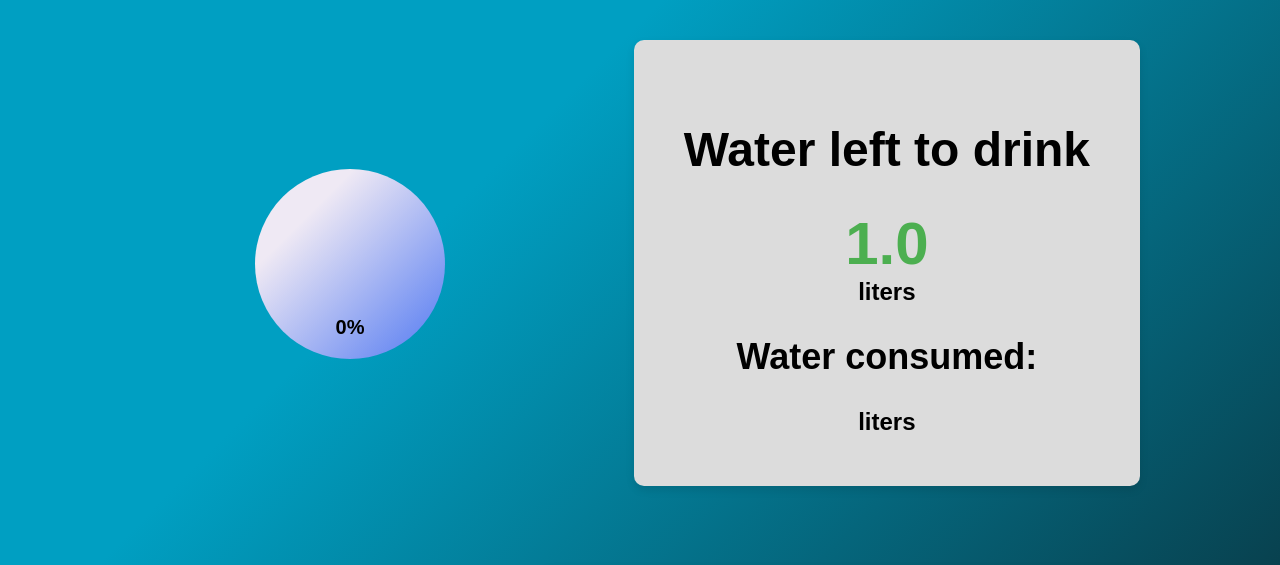
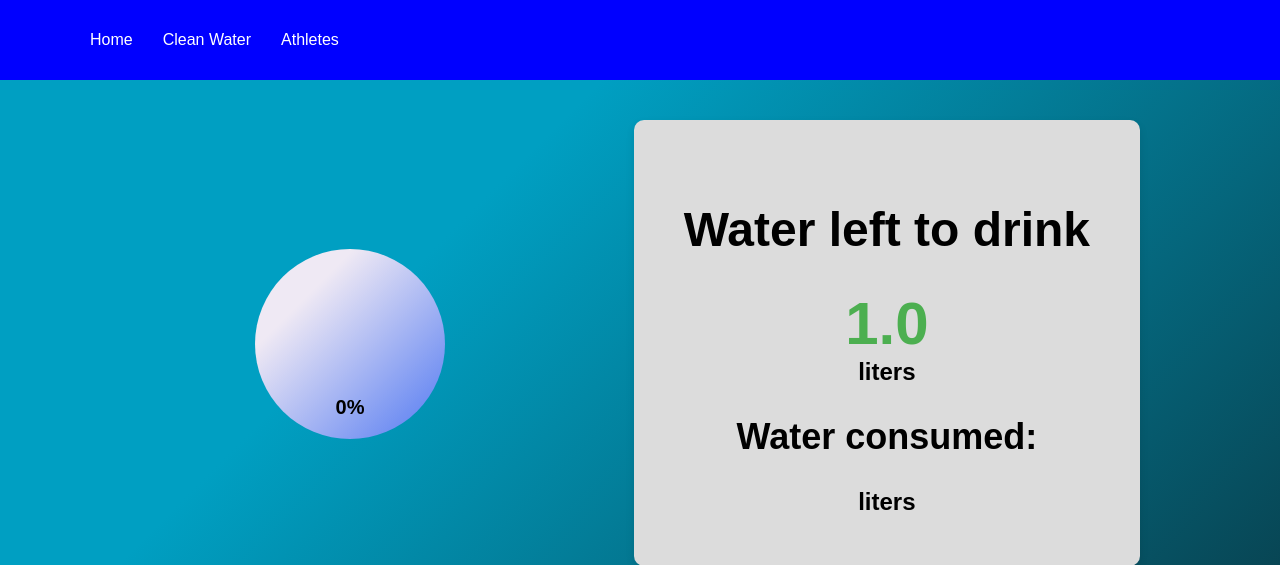
Before and after one commit to andresarriagadafuentes/DAT257GroupProject, a Flask app: page /waterintake in a window 1280 px wide. Shown: the top 565 px of the page. Run offline with Flask 3, Linux system fonts and the light colour scheme; the visitor is signed in with stand-in values (Sample User, id 1).

Commit message:
Lag till en navigations bar

```diff
--- a/templates/waterintake.html
+++ b/templates/waterintake.html
@@ -82,9 +82,56 @@ background-image: linear-gradient(315deg, #0d0a0b 0%, #009fc2 74%);
       margin-top: 20px;
       display: block;
     }
+
+   header {
+    background-color: blue;
+    height: 80px;
+    display: flex;
+    justify-content: space-between;
+    align-items: center;
+    padding: 0 50px;
+  }
+
+  nav ul {
+    list-style: none;
+    display: flex;
+  }
+
+  nav ul li {
+    margin-right: 30px;
+  }
+
+  nav ul li:last-child {
+    margin-right: 0;
+  }
+
+  nav ul li a {
+    color: white;
+    text-decoration: none;
+  }
+
+  nav ul li a:hover {
+    text-decoration: underline;
+  }
+
+  nav img {
+    max-height: 50px;
+  }
+
   </style>
 </head>
 <body>
+
+  <header>
+    <nav>
+      <ul>
+        <li><a href="#">Home</a></li>
+        <li><a href="#">Clean Water</a></li>
+        <li><a href="#">Athletes</a></li>
+      </ul>
+    </nav>
+  </header>
+
   <div id="container">
     <div class="result">
       <h1>Water left to drink</h1>
```
Also changed, not shown: templates/base.html (+4 -4 lines), images/water-drop.png (added).
